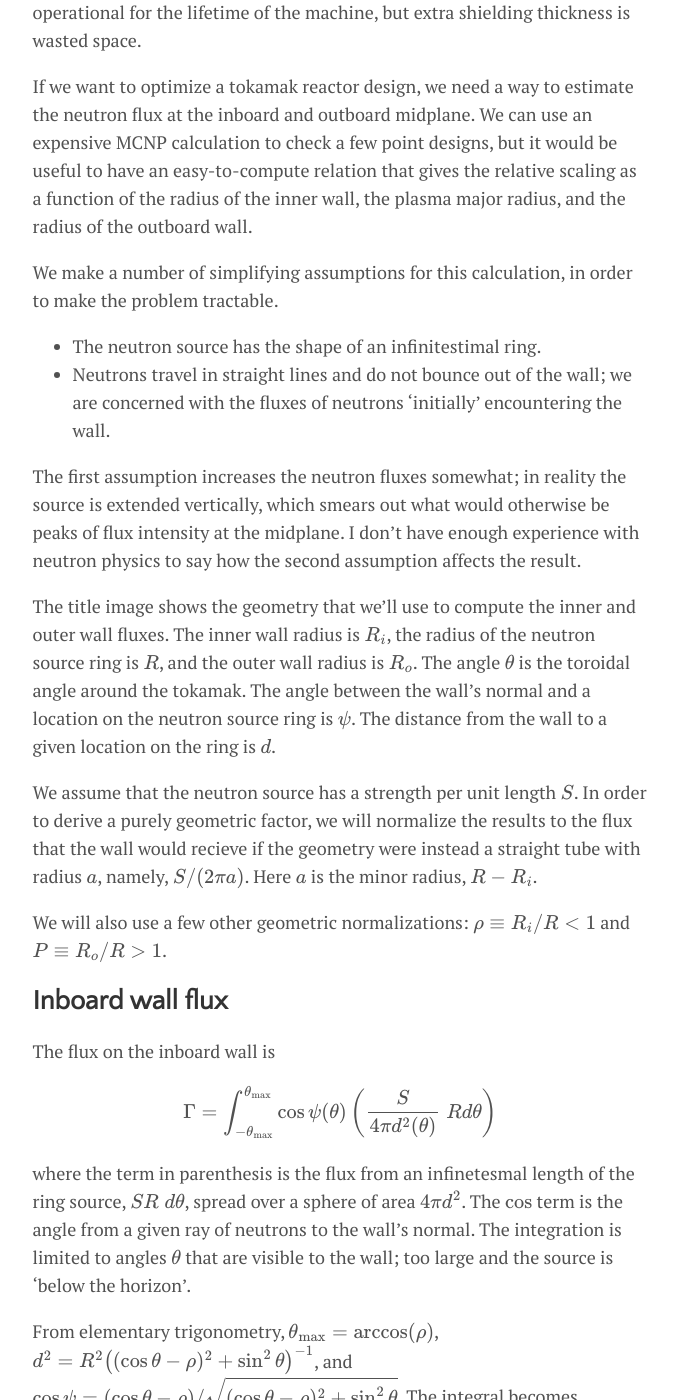
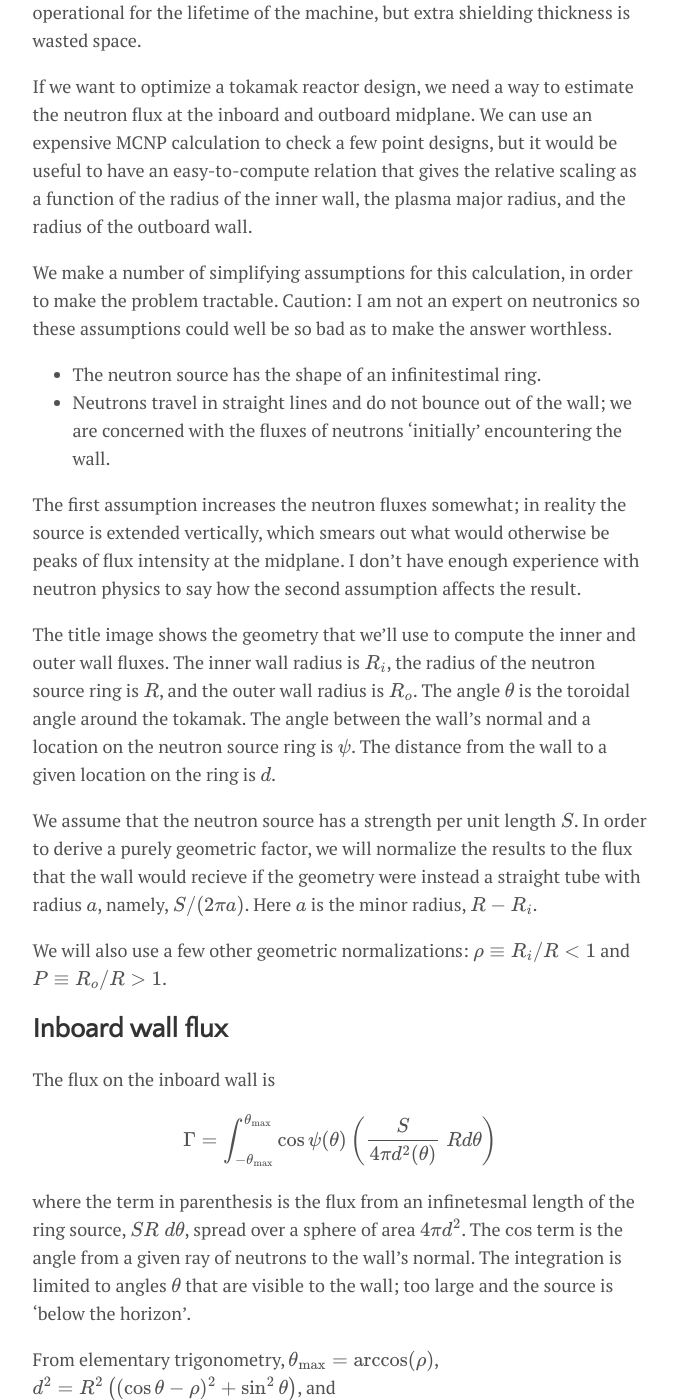
Before and after one commit to cfe316/cfe316.github.io, a Jekyll site: the page built from _posts/2021-02-06-torus-ring-fluxes.md, in a window 1280 px wide and 1400 px high, scrolled down 780 px. Shown: the whole window, without its empty margins (300-978 px from the left). Built offline with Jekyll 4.4.1, drawn with Linux system fonts in a browser that asks for light colours; formulas are drawn with MathJax 3; a style sheet for code colours, icons or effects is not loaded; some of the changed text lies outside the part shown.

Commit message:
Corrections to post
Thanks, @RChammer from discord

```diff
--- a/_posts/2021-02-06-torus-ring-fluxes.md
+++ b/_posts/2021-02-06-torus-ring-fluxes.md
@@ -11,7 +11,7 @@
 
 If we want to optimize a tokamak reactor design, we need a way to estimate the neutron flux at the inboard and outboard midplane. We can use an expensive MCNP calculation to check a few point designs, but it would be useful to have an easy-to-compute relation that gives the relative scaling as a function of the radius of the inner wall, the plasma major radius, and the radius of the outboard wall.
 
-We make a number of simplifying assumptions for this calculation, in order to make the problem tractable.
+We make a number of simplifying assumptions for this calculation, in order to make the problem tractable. Caution: I am not an expert on neutronics so these assumptions could well be so bad as to make the answer worthless.
   * The neutron source has the shape of an infinitestimal ring.
   * Neutrons travel in straight lines and do not bounce out of the wall; we are concerned with the fluxes of neutrons 'initially' encountering the wall.
 
@@ -33,7 +33,7 @@
 
 where the term in parenthesis is the flux from an infinetesmal length of the ring source, $S R \; d\theta$, spread over a sphere of area $ 4 \pi d^2$. The $\cos$ term is the angle from a given ray of neutrons to the wall's normal. The integration is limited to angles $\theta$ that are visible to the wall; too large and the source is 'below the horizon'.
 
-From elementary trigonometry, $\theta_\mathrm{max} = \arccos(\rho)$, $d^2 = R^2 \left((\cos\theta - \rho)^2 + \sin^2\theta\right)^{-1}$, and $\cos\psi = (\cos\theta - \rho) / \sqrt{(\cos\theta - \rho)^2 + \sin^2\theta}$.
+From elementary trigonometry, $\theta_\mathrm{max} = \arccos(\rho)$, $d^2 = R^2 \left((\cos\theta - \rho)^2 + \sin^2\theta\right)$, and $\cos\psi = (\cos\theta - \rho) / \sqrt{(\cos\theta - \rho)^2 + \sin^2\theta}$.
 The integral becomes
 
 $$
@@ -81,7 +81,7 @@
    ^2}+\sqrt{1-\rho ^2}\right)\right),$$
 
 where $\arctan$ takes arguments in the order $(x, y)$. The maximum $\theta$ occurs when the source becomes hidden by the center stack.
-The formula for distance is $d = 1/(1 + P^2 - 2 P \cos\theta) $ and $\cos(\psi(\theta)) = (P - \cos\theta)/((P - \cos\theta)^2 + \sin^2\theta )$.
+The formula for distance is $d^2 = R^2 (1 + P^2 - 2 P \cos\theta) $ and $\cos(\psi(\theta)) = (P - \cos\theta)/((P - \cos\theta)^2 + \sin^2\theta )$.
 
 $$
 \Gamma_n =  \frac{1 - \rho}{2} \int_{-\theta_\mathrm{max}}^{\theta_\mathrm{max}} \frac{P - \cos\theta}{(1 + P^2 - 2 P \cos\theta)^{3/2}}\; d\theta
```
